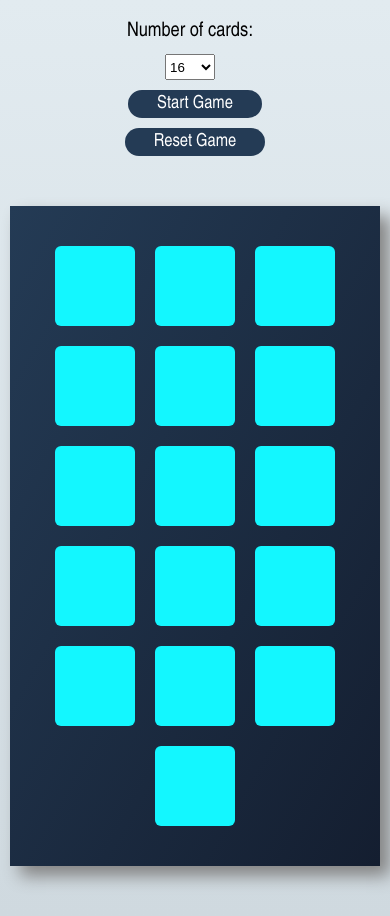
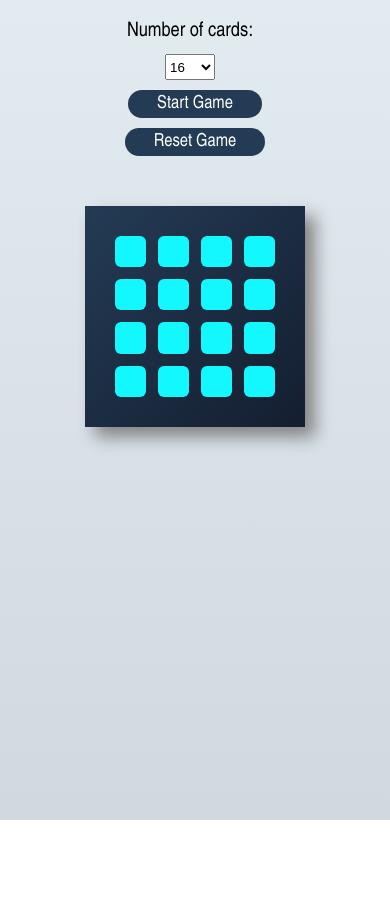
Before and after one commit to OhTheTypo/memory_game, a plain HTML site: page index.html in a window 390 px wide. After the commit the page ends 844 px from the top, so only its background shows below. Drawn offline with nearby package versions, Linux system fonts and the light colour scheme.

Commit message:
more responsive design

```diff
--- a/styles.css
+++ b/styles.css
@@ -47,30 +47,30 @@ button {
 
 .container {
     margin: 50px auto;
+    width: max-content;
     background-image: linear-gradient(to bottom right, #243b55, #141e30);
     box-shadow: 10px 10px 16px #848484;
     padding: 30px;
-    display: flex;
     justify-content: center;
-    flex-wrap: wrap;
+    display: grid;
+    grid-gap: 12px;
 }
 
 #cards-16 {
-    width: 33%;
+    grid-template-columns: repeat(4, auto)
 }
 
 #cards-24 {
-    width: 47%;
+    grid-template-columns: repeat(6, auto)
 }
 
 #cards-32 {
-    width: 61%;
+    grid-template-columns: repeat(8, auto);
 }
 
 .scene {
-    width: 80px;
-    height: 80px;
-    margin: 10px;
+    width: 8vw;
+    height: 8vw;
     perspective: 600px;
 }
 
@@ -109,16 +109,9 @@ button {
 }
 
 i {
-    font-size: 30px;
+    font-size: 5vw;
 }
 
-@media only screen and (max-width: 992px) {
-    #cards-16,
-    #cards-24,
-    #cards-32 {
-        width: 95%;
-    }
-}
 
 @media only screen and (max-width: 484px) {
     .start-game {
@@ -132,3 +125,11 @@ i {
         margin-top: 10px;
     }
 }
+
+@media only screen and (max-width: 388px) {
+    .container {
+        width: 95%;
+        display: flex;
+        flex-wrap: wrap;
+    }
+}
```
